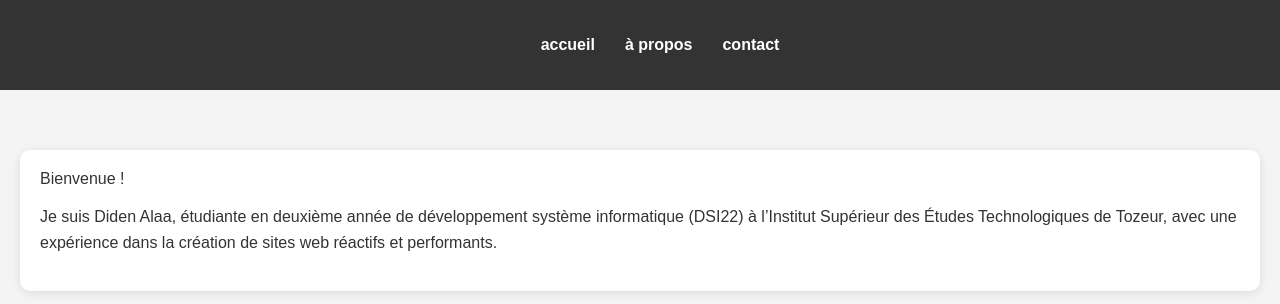
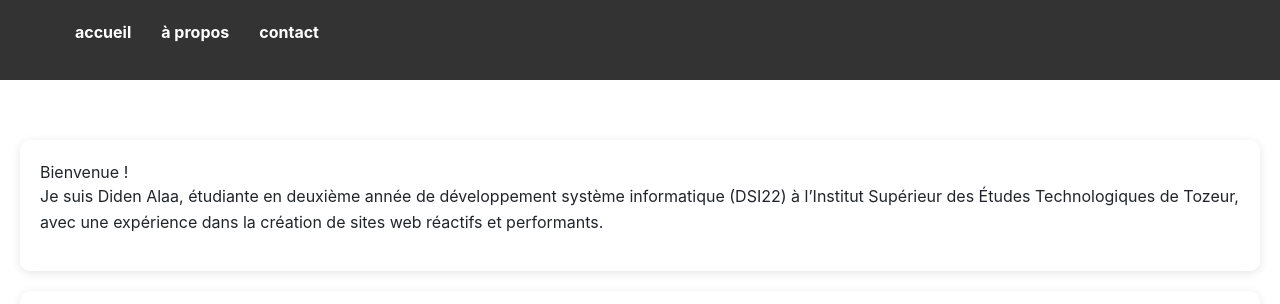
Before and after one commit to alaadidene/alaadidene.github.io, a plain HTML site: page index.html in a window 1280 px wide. Shown: the top 304 px of the page. Drawn offline with nearby package versions, Linux system fonts and the light colour scheme.

Commit message:
integration de bootstrap

```diff
--- a/index.html
+++ b/index.html
@@ -4,10 +4,11 @@
     <meta charset="UTF-8">
     <meta name="viewport" content="width=device-width, initial-scale=1.0">
     <link rel="stylesheet" href="styles.css">
+    <link rel="stylesheet" href="https://maxcdn.bootstrapcdn.com/bootstrap/4.5.2/css/bootstrap.min.css">
+
     <title>Mon Portfolio</title>
 </head>
 <body>
-    <!----------------hearder------------->
     <nav id="header">
         <div class="nav" id="mynav">
             <ul class="nav_menu">
@@ -26,7 +27,7 @@
             </ul>
         </div>
     </nav>
-    <!----------------Main------------->
+
     <main class="main">
         <section class="section_1" id="home">
             <div class="my_name">
```
